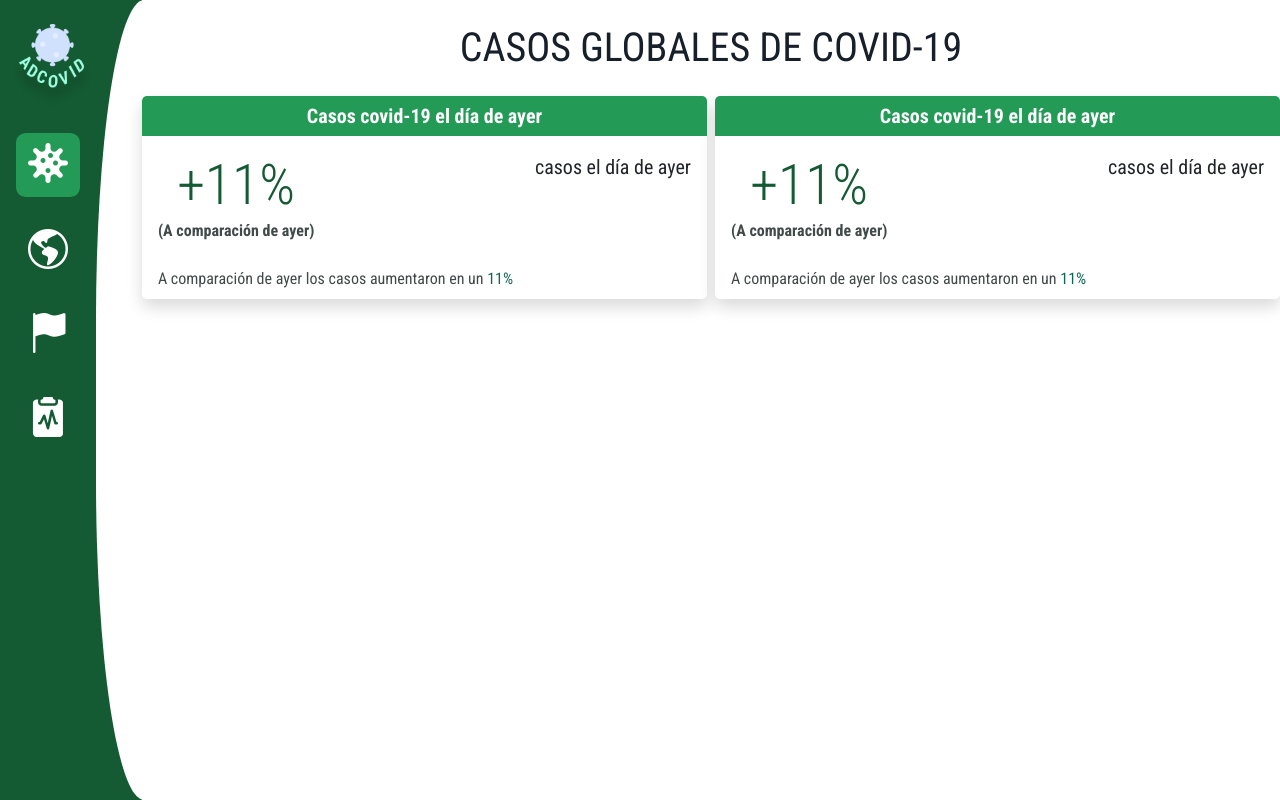
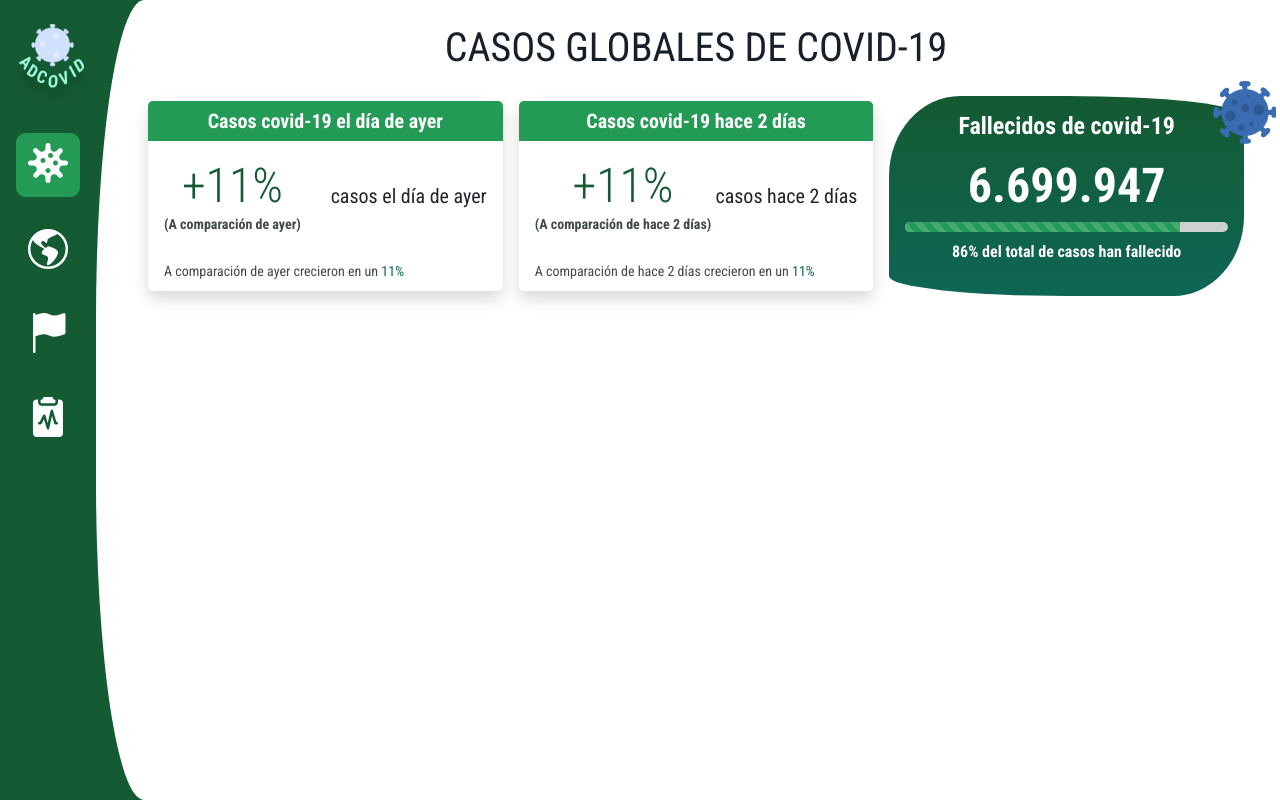
Before and after one commit to JKmoises/adcovid, a React (Create React App) app: page / in a window 1280 px wide. Built offline with nearby package versions, Linux system fonts and the light colour scheme.

Commit message:
Maquetando diseño de card de fallecidos globalmente por covid-19

```diff
--- a/public/index.html
+++ b/public/index.html
@@ -41,5 +41,6 @@
       To begin the development, run `npm start` or `yarn start`.
       To create a production bundle, use `npm run build` or `yarn build`.
     -->
+
   </body>
 </html>
--- a/src/App.css
+++ b/src/App.css
@@ -2,6 +2,13 @@
   position: relative;
 }
 /* ********** Bootstrap Styles ********** */
+.progress{
+  --bs-progress-bg: var(--gray-light-color) !important;
+  --bs-progress-bar-bg: var(--third-color) !important;
+  height: .6rem !important;
+}
+
+
 
 /* ********** My Styles ********** */
 .active {
@@ -17,9 +24,18 @@
   background-color: var(--first-color) !important;
 }
 
+.bg-gradient-green{
+  background: linear-gradient(180deg, #145A32 0%, #0E6655 100%);
+}
+
 .bg-third-color{
   background-color: var(--third-color) !important;
 }
+
+.br-card-icon{
+  border-radius: 20% 50% / 40% 10%;
+}
+
 
 .icon{
   font-size: 2rem;
@@ -34,6 +50,12 @@
 
 .icon:active {
   color: var(--gray-light-color);
+}
+
+.icon-covid{
+  width: 4rem;
+  top: -1rem;
+  right: -2rem;
 }
 
 .logo{
@@ -56,15 +78,13 @@
   color: var(--second-color) !important;
 }
 
+.top--1{
+  top: 0;
+}
 
 .w-11 {
   width: 100% !important;
 }
-
-
-
-
-
 
 
 /* X-Small devices (portrait phones, less than 576px)
@@ -103,6 +123,15 @@ No media query for `xs` since this is the default in Bootstrap */
     min-height: 100vh;
   }
 
+  .ms-10 {
+    margin-left: 10rem;
+  }
+
+  .position-md-fixed {
+    position: fixed !important;
+    top: 0;
+  }
+
   .w-7 {
     width: 7rem;
   }
--- a/src/components/CardCovid.tsx
+++ b/src/components/CardCovid.tsx
@@ -1,29 +1,35 @@
 import { Card } from "react-bootstrap";
 
-export const CardCovid = () => {
+type AppProps = {
+  children?: React.ReactNode;
+  cardTitle: string;
+  bodyText: string;
+  footerText: string;
+};
+
+export const CardCovid = ({ children, cardTitle, bodyText, footerText }: AppProps) => {
   return (
-    <Card className="shadow border-0 p-0 w-100 col">
+    <Card className="shadow border-0 p-0">
       <Card.Header className="bg-third-color border-0">
         <Card.Title className="text-center fw-bold text-white m-0">
-          Casos covid-19 el día de ayer
+          {cardTitle}
         </Card.Title>
       </Card.Header>
 
-      <Card.Body className="d-flex justify-content-between pb-0">
-        <Card.Text className="d-flex flex-column align-items-center text-gray-dark-color fw-bold">
-          <span className="display-4 text-first-color">+11%</span>
-          (A comparación de ayer)
+      <Card.Body className="d-flex flex-column flex-lg-row justify-content-between align-items-center">
+        <Card.Text className="d-flex flex-column align-items-center text-gray-dark-color fw-bold m-0">
+          <span className="display-5 text-first-color">+11%</span>
+          <small>{bodyText}</small>
         </Card.Text>
 
-        <section>
-          <Card.Text className="fs-5">casos el día de ayer</Card.Text>
-        </section>
+        <section>{children}</section>
       </Card.Body>
 
-      <Card.Footer className="bg-white border-0 text-gray-dark-color">
-        <Card.Text>
-          A comparación de ayer los casos aumentaron en un{" "}
-          <span className="text-second-color">11%</span>
+      <Card.Footer className="bg-white border-0">
+        <Card.Text className="text-center text-lg-start text-gray-dark-color">
+          <small>
+            {footerText} <span className="text-second-color">11%</span>
+          </small>
         </Card.Text>
       </Card.Footer>
     </Card>
--- /dev/null
+++ b/src/components/CardIcon.tsx
@@ -0,0 +1,17 @@
+import { ProgressBar } from 'react-bootstrap';
+import covidIcon from "../assets/covid-virus.png";
+
+export const CardIcon = () => {
+  return (
+    <section
+      className="position-relative d-flex flex-column align-items-center justify-content-center gap-2
+    bg-gradient-green text-white p-3 br-card-icon"
+    >
+      <img className="position-absolute img-fluid icon-covid" src={covidIcon} alt="Covid icono" />
+      <h4 className="fw-bold">Fallecidos de covid-19</h4>
+      <span className="display-5 fw-bold">6.699.947</span>
+      <ProgressBar className="w-100" animated now={85} />
+      <p className="fw-bold">86% del total de casos han fallecido</p>
+    </section>
+  );
+}
--- a/src/components/Navegacion.tsx
+++ b/src/components/Navegacion.tsx
@@ -4,7 +4,7 @@ import logo from "../assets/logo.png";
 
 export const Navegacion = () => {
   return (
-    <header className="w-10 bg-first-color">
+    <header className="position-md-fixed w-10 bg-first-color">
       <div className="curve d-none d-md-block position-absolute w-11 min-vh-100 bg-white left-7"></div>
 
       <div
--- a/src/pages/Continentes.tsx
+++ b/src/pages/Continentes.tsx
@@ -2,7 +2,7 @@ import React from 'react'
 
 export const Continentes = () => {
   return (
-    <main className="w-100 ms-2 me-4">
+    <main className="w-100 p-4">
       <h1>Continentes</h1>
     </main>
   );
--- a/src/pages/Globales.tsx
+++ b/src/pages/Globales.tsx
@@ -1,17 +1,43 @@
-import { CardCovid } from '../components/CardCovid';
+import { CardCovid } from "../components/CardCovid";
+import { Card, Row,Col } from "react-bootstrap";
+import { CardIcon } from '../components/CardIcon';
 
 export const Globales = () => {
   return (
-    <main className="container-md">
+    <main className="w-100 pe-md-5 pb-4 ms-10">
       <h1 className="text-center my-4 text-color">
         CASOS GLOBALES DE COVID-19
       </h1>
 
-      <div className="row gap-2">
-        <CardCovid/>
-        <CardCovid/>
+      <Row className="gap-4 gap-md-3 justify-content-center align-items-center">
+        <Col lg className="p-0 w-50">
+          <CardCovid
+            cardTitle="Casos covid-19 el día de ayer"
+            bodyText="(A comparación de ayer)"
+            footerText="A comparación de ayer crecieron en un"
+          >
+            <Card.Text className="fs-5 text-center">
+              casos el día de ayer
+            </Card.Text>
+          </CardCovid>
+        </Col>
 
-      </div>
+        <Col lg className="p-0 w-50">
+          <CardCovid
+            cardTitle="Casos covid-19 hace 2 días"
+            bodyText="(A comparación de hace 2 días)"
+            footerText="A comparación de hace 2 días crecieron en un"
+          >
+            <Card.Text className="fs-5 text-center">
+              casos hace 2 días
+            </Card.Text>
+          </CardCovid>
+        </Col>
+
+        <Col lg className="p-0 w-50">
+          <CardIcon />
+        </Col>
+      </Row>
     </main>
   );
-}
+};
--- a/src/pages/Pais.tsx
+++ b/src/pages/Pais.tsx
@@ -2,7 +2,7 @@ import React from 'react'
 
 export const Pais = () => {
   return (
-    <main className="w-100 ms-2 me-4">
+    <main className="w-100 p-4">
       <h1>Pais</h1>
     </main>
   );
--- a/src/pages/Vacunas.tsx
+++ b/src/pages/Vacunas.tsx
@@ -2,7 +2,7 @@ import React from 'react'
 
 export const Vacunas = () => {
   return (
-    <main className="w-100 ms-2 me-4">
+    <main className="w-100 p-4">
       <h1>Vacunas</h1>
     </main>
   );
```
Also changed, not shown: src/assets/bg-card.png (added).
